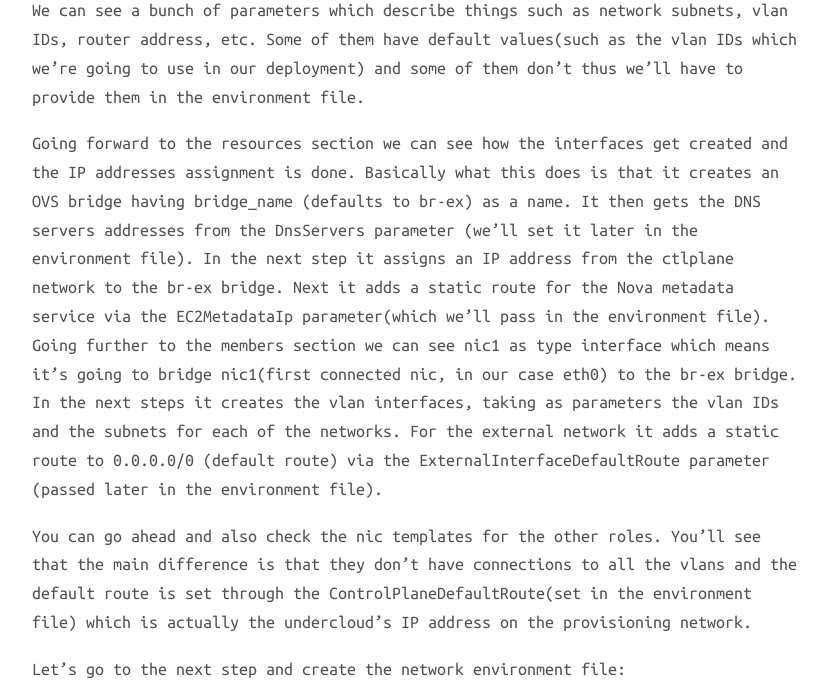
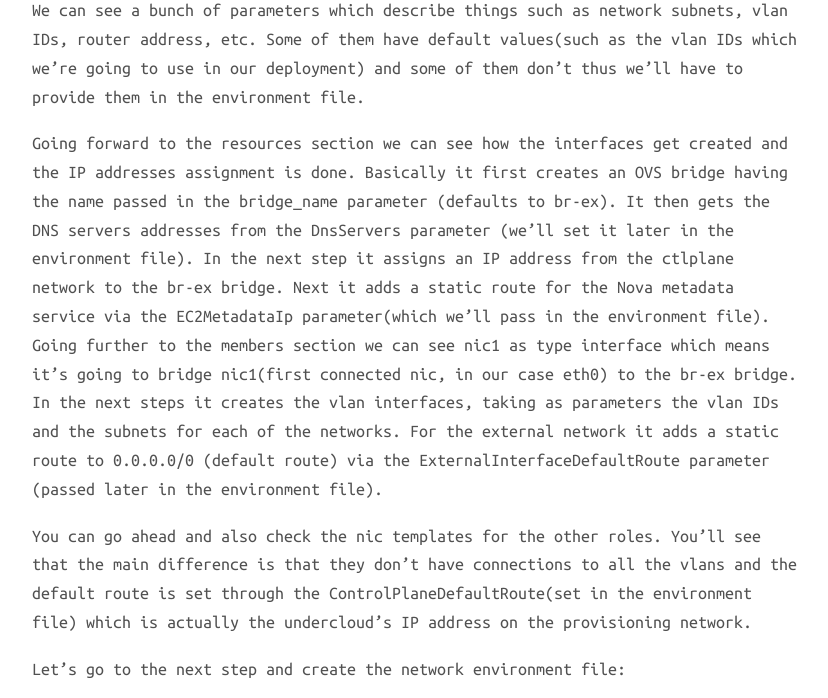
Before and after one commit to mcornea/mcornea.github.io, a Jekyll site: the page built from _posts/2015-10-17-rdo-manager-ha-openstack-deployment.markdown, in a window 1280 px wide and 900 px high, scrolled down 3230 px, cut to the strip 126-824 px from the top of the window. Shown: the whole strip, without its empty margins (224-1052 px from the left). Built offline with Jekyll 4.4.1, drawn with Linux system fonts in a browser that asks for light colours; nearby versions of some CDN libraries.

Commit message:
shortened sentence

```diff
--- a/_posts/2015-10-17-rdo-manager-ha-openstack-deployment.markdown
+++ b/_posts/2015-10-17-rdo-manager-ha-openstack-deployment.markdown
@@ -67,7 +67,7 @@ To enable network isolation we need to prepare the nic templates and an environm
 
 We can see a bunch of parameters which describe things such as network subnets, vlan IDs, router address, etc. Some of them have default values(such as the vlan IDs which we’re going to use in our deployment) and some of them don’t thus we’ll have to provide them in the environment file.
 
-Going forward to the resources section we can see how the interfaces get created and the IP addresses assignment is done. Basically what this does is that it creates an OVS bridge having bridge_name (defaults to br-ex) as a name. It then gets the DNS servers addresses from the DnsServers parameter (we’ll set it later in the environment file).  In the next step it assigns an IP address from the ctlplane network to the br-ex bridge. Next it adds a static route for the Nova metadata service via the EC2MetadataIp parameter(which we’ll pass in the environment file). Going further to the members section we can see nic1 as type interface which means it’s going to bridge nic1(first connected nic, in our case eth0) to the br-ex bridge. In the next steps it creates the vlan interfaces, taking as parameters the vlan IDs and the subnets for each of the networks. For the external network it adds a static route to 0.0.0.0/0 (default route) via the ExternalInterfaceDefaultRoute parameter (passed later in the environment file).
+Going forward to the resources section we can see how the interfaces get created and the IP addresses assignment is done. Basically it first creates an OVS bridge having the name passed in the bridge_name parameter (defaults to br-ex). It then gets the DNS servers addresses from the DnsServers parameter (we’ll set it later in the environment file).  In the next step it assigns an IP address from the ctlplane network to the br-ex bridge. Next it adds a static route for the Nova metadata service via the EC2MetadataIp parameter(which we’ll pass in the environment file). Going further to the members section we can see nic1 as type interface which means it’s going to bridge nic1(first connected nic, in our case eth0) to the br-ex bridge. In the next steps it creates the vlan interfaces, taking as parameters the vlan IDs and the subnets for each of the networks. For the external network it adds a static route to 0.0.0.0/0 (default route) via the ExternalInterfaceDefaultRoute parameter (passed later in the environment file).
 
 You can go ahead and also check the nic templates for the other roles. You’ll see that the main difference is that they don’t have connections to all the vlans and the default route is set through the ControlPlaneDefaultRoute(set in the environment file) which is actually the undercloud’s IP address on the provisioning network.
 
```
